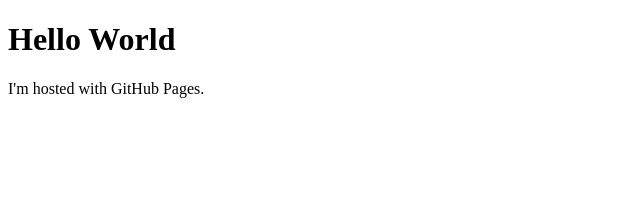
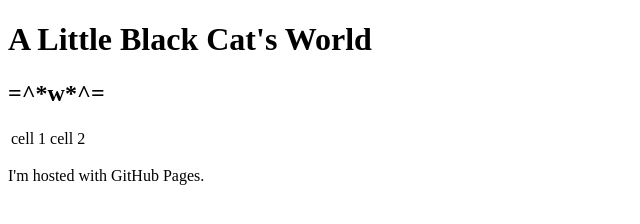
Before and after one commit to a-little-black-cat/a-little-black-cat.github.io, a plain HTML site: page index.html in a window 1280 px wide. Shown: the whole page, without its empty margins (0-640 px from the left). Drawn offline with Linux system fonts and the light colour scheme.

Commit message:
Testing
testing

```diff
--- a/index.html
+++ b/index.html
@@ -1,7 +1,14 @@
 <!DOCTYPE html>
 <html>
 <body>
-<h1>Hello World</h1>
+    <h1>A Little Black Cat's World</h1>
+    <h2>=^*w*^=</h2>
+    <table>
+        <td>cell 1</td>
+        <td>cell 2</td>
+    </table>
+
+
 <p>I'm hosted with GitHub Pages.</p>
 </body>
 </html>
```
Also changed, not shown: stylesheet.css (added).
